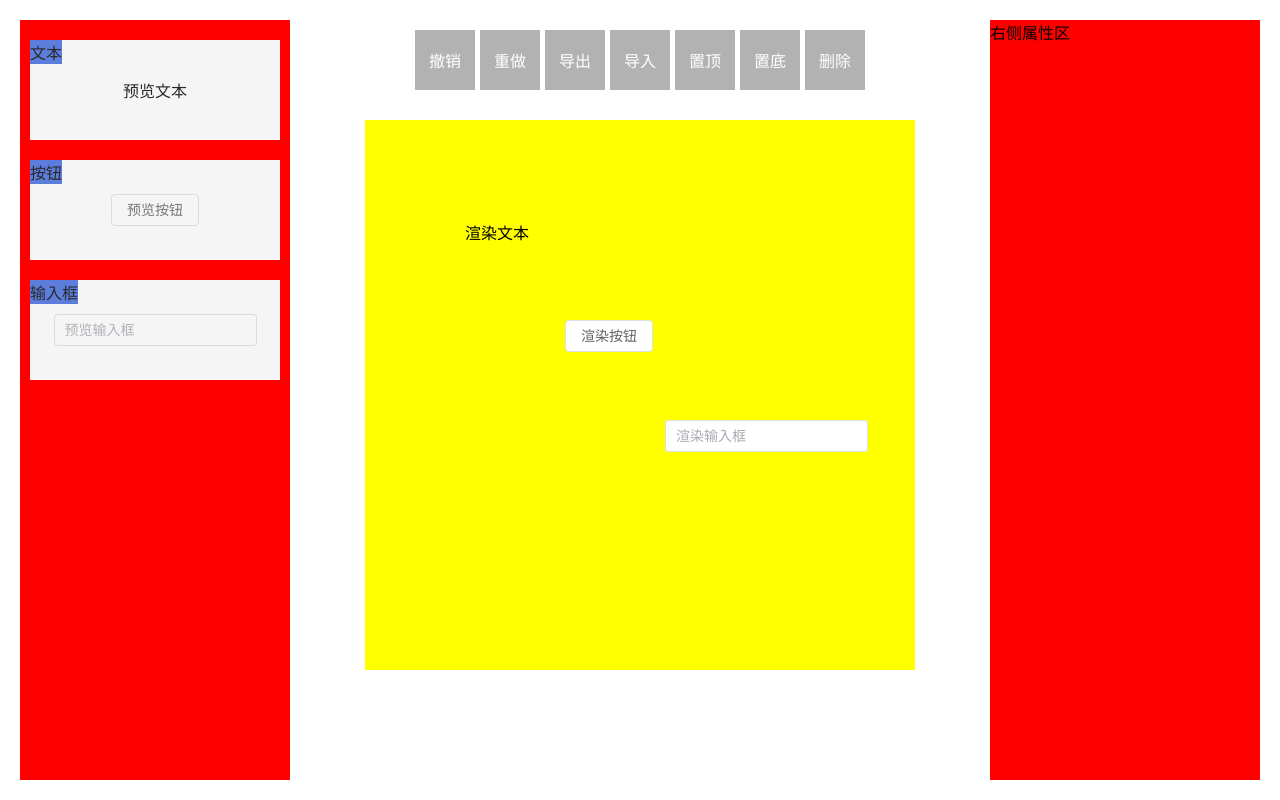
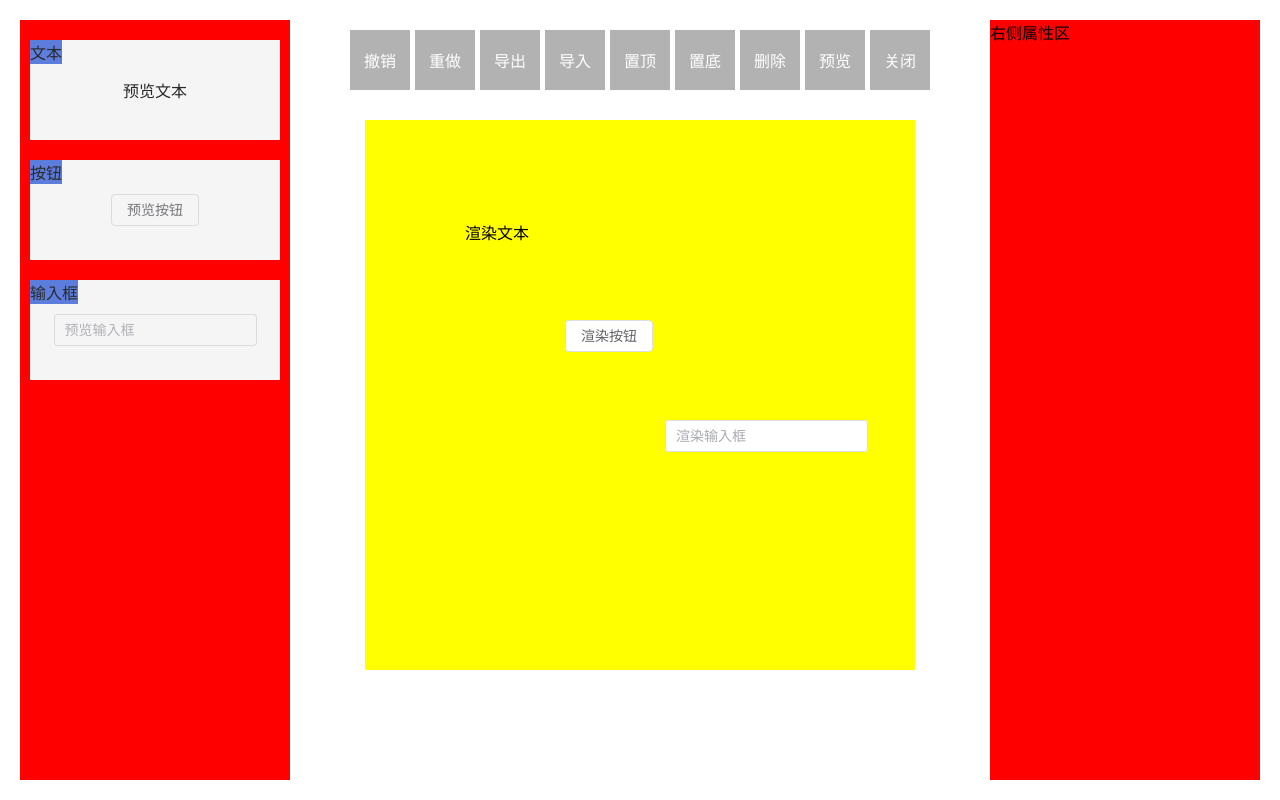
Before and after one commit to Mr-Super-X/vue-lowcode, a Vue app: page / in a window 1280 px wide. Built offline with nearby package versions, Linux system fonts and the light colour scheme.

Commit message:
feat: 实现预览编辑、关闭和返回编辑切换

```diff
--- a/src/packages/editor.jsx
+++ b/src/packages/editor.jsx
@@ -10,6 +10,7 @@ import deepcopy from "deepcopy";
 import "./editor.scss";
 // 引入内容块组件
 import EditorBlock from "./editor-block";
+import { ElButton } from "element-plus";
 
 export default defineComponent({
   // 定义组件的props
@@ -18,6 +19,12 @@ export default defineComponent({
   },
   emits: ["update:modelValue"], // 要触发的事件
   setup(props, ctx) {
+    // 预览的时候内容不可操作，可以点击输入内容，方便看效果
+    const previewRef = ref(false);
+    // 当前是否为编辑状态，通过控制它来实现发布编辑好的结果
+    const editorRef = ref(true);
+
+    // 数据源
     const data = computed({
       get() {
         return props.modelValue;
@@ -44,8 +51,13 @@ export default defineComponent({
     const { dragstart, dragend } = useMenuDragger(containerRef, data);
 
     // 2.实现内容区组件获取焦点，选中后可能立即拖拽，回调函数会在鼠标按下时调用
-    const { containerMousedown, blockMousedown, focusData, lastSelectBlock } =
-      useFocus(data, (e) => {
+    const {
+      containerMousedown,
+      blockMousedown,
+      clearBlockFocus,
+      focusData,
+      lastSelectBlock,
+    } = useFocus(data, previewRef, (e) => {
       // 获取焦点后进行拖拽
       mousedown(e);
     });
@@ -124,9 +136,48 @@ export default defineComponent({
           commands.delete();
         },
       },
+      {
+        label: () => (previewRef.value ? "编辑" : "预览"),
+        icon: () => (previewRef.value ? "icon-edit" : "icon-preview"),
+        handler() {
+          previewRef.value = !previewRef.value; // 切换编辑和预览状态
+          clearBlockFocus(); // 预览点击清空选中状态
+        },
+      },
+      {
+        label: "关闭",
+        icon: "icon-close",
+        handler() {
+          editorRef.value = false; // 关闭编辑器
+          clearBlockFocus(); // 预览点击清空选中状态
+        },
+      },
     ];
 
-    return () => (
+    return () =>
+      !editorRef.value ? (
+        <>
+          {/* 关闭状态下仅渲染预览区 */}
+          <div
+            class="editor-container-canvas__content"
+            style={{ ...containerStyles.value, margin: 0 }}
+          >
+            {/* 动态渲染所有内容块 */}
+            {data.value.blocks.map((block, idx) => (
+              <EditorBlock
+                block={block}
+                class="editor-block-preview"
+              ></EditorBlock>
+            ))}
+          </div>
+          <div class="editor-btn-back">
+            <ElButton type="primary" onClick={() => (editorRef.value = true)}>
+              返回编辑
+            </ElButton>
+          </div>
+        </>
+      ) : (
+        /* 非关闭状态下渲染完整功能 */
         <div class="editor">
           {/* 负责左侧预览组件 */}
           <div class="editor-left">
@@ -146,10 +197,19 @@ export default defineComponent({
           {/* 负责顶部菜单栏 */}
           <div class="editor-top">
             {buttons.map((button, idx) => {
+              // 动态获取icon
+              const icon =
+                typeof button.icon === "function" ? button.icon() : button.icon;
+              // 动态获取label
+              const label =
+                typeof button.label === "function"
+                  ? button.label()
+                  : button.label;
+
               return (
                 <div class="editor-top-button" onClick={button.handler}>
-                <i class={button.icon}></i>
-                <span class="editor-top-button__label">{button.label}</span>
+                  <i class={icon}></i>
+                  <span class="editor-top-button__label">{label}</span>
                 </div>
               );
             })}
@@ -169,7 +229,10 @@ export default defineComponent({
                 {data.value.blocks.map((block, idx) => (
                   <EditorBlock
                     block={block}
-                  class={block.focus ? "editor-block-focus" : ""}
+                    class={[
+                      block.focus ? "editor-block-focus" : "",
+                      previewRef.value ? "editor-block-preview" : "",
+                    ]}
                     onMousedown={(e) => blockMousedown(e, block, idx)}
                   ></EditorBlock>
                 ))}
--- a/src/packages/editor.scss
+++ b/src/packages/editor.scss
@@ -115,9 +115,9 @@
       border: 1px dashed red;
     }
   }
-}
 
-.editor-block {
+  /* 内容区块 */
+  &-block {
     position: absolute;
 
     // 模拟元素浮层
@@ -129,12 +129,23 @@
       right: 0;
       bottom: 0;
     }
-}
 
-.editor-block-focus {
+    // 选中
+    &-focus {
       // focus时给模拟元素添加样式
       &::after {
         content: "";
         border: 2px dashed red;
       }
     }
+
+    // 预览
+    &-preview {
+      // 预览时隐藏模拟元素浮层
+      &::after {
+        content: "";
+        display: none;
+      }
+    }
+  }
+}
--- a/src/packages/useFocus.js
+++ b/src/packages/useFocus.js
@@ -1,6 +1,6 @@
 import { ref, computed } from "vue";
 
-export function useFocus(data, callback) {
+export function useFocus(data, previewRef, callback) {
   // 拿到最后一个选中的节点是谁，用于生成对齐辅助线，初始值-1表示没有被选中的
   const selectLastIdx = ref(-1);
 
@@ -31,6 +31,9 @@ export function useFocus(data, callback) {
   // 点击容器内的渲染组件，添加选中状态
   // 在block上规划一个属性 focus 获取焦点后将focus属性改为true，否则就是false
   const blockMousedown = (e, block, idx) => {
+    // 如果是预览模式，则不可操作
+    if (previewRef.value) return;
+
     // 组织默认行为和事件
     e.preventDefault();
     e.stopPropagation();
@@ -57,6 +60,8 @@ export function useFocus(data, callback) {
 
   // 点击容器区域取消容器内渲染组件的选中状态
   const containerMousedown = (e) => {
+    // 如果是预览模式，则不可操作
+    if (previewRef.value) return;
     // 优化体验，没有按住ctrl键点击内容区时才清空组件选中状态，防止误点导致前面多选的状态都被清空
     if (!e.ctrlKey) {
       clearBlockFocus();
@@ -71,5 +76,6 @@ export function useFocus(data, callback) {
     lastSelectBlock,
     blockMousedown,
     containerMousedown,
+    clearBlockFocus,
   };
 }
```
Lines whose indentation alone changed are shown as unchanged.
